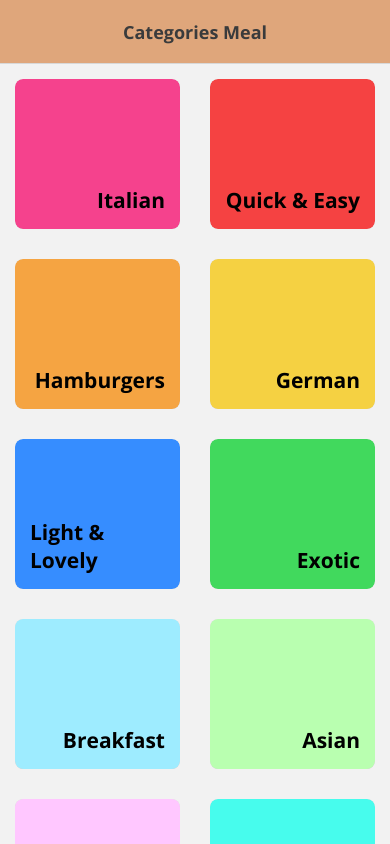
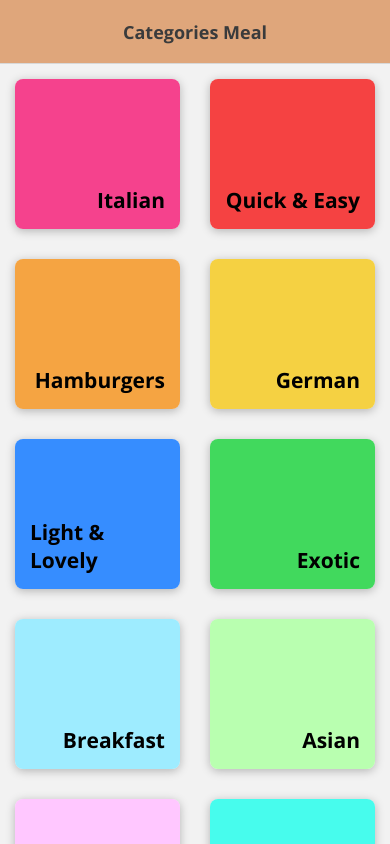
Before and after one commit to KhanhDuyDang91/The-Meals-App, a React Native app: screen /Home in a window 390 px wide. Built offline with nearby package versions, Linux system fonts and the light colour scheme.

Commit message:
Fixing the Shadow

```diff
--- a/components/CategoryGridTile.js
+++ b/components/CategoryGridTile.js
@@ -35,16 +35,19 @@
     margin: 15,
     height: 150,
     borderRadius: 8,
-    overflow: "hidden",
+    overflow:
+      Platform.OS === "android" && Platform.Version >= 21
+        ? "hidden"
+        : "visible",
+    elevation: 6,
+    shadowColor: "black",
+    shadowOpacity: 0.26,
+    shadowOffset: { width: 0, height: 2 },
+    shadowRadius: 10,
   },
   container: {
     flex: 1,
     borderRadius: 8,
-    shadowColor: "black",
-    shadowOpacity: 0.26,
-    shadowOffset: { width: 0, height: 2 },
-    shadowRadius: 10,
-    elevation: 6,
     padding: 15,
     justifyContent: "flex-end",
     alignItems: "flex-end",
```
